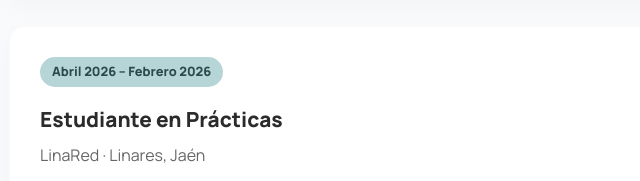
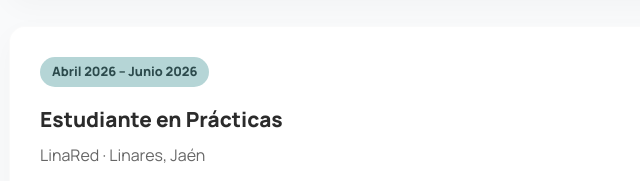
Before and after one commit to M4rt0-dev/Curriculum, a plain HTML site: page experiencia.html in a window 1280 px wide. Shown: the part 772-953 px from the top of the page, 183-823 px from the left. Drawn offline with nearby package versions, Linux system fonts and the light colour scheme; a web font is replaced by a local one.

Commit message:
Update experiencia.html

```diff
--- a/experiencia.html
+++ b/experiencia.html
@@ -175,7 +175,7 @@
                         </div>
                     </article>
                     <article class="timeline-card scroll-trigger">
-                        <span class="card-date">Abril 2026 – Febrero 2026</span>
+                        <span class="card-date">Abril 2026 – Junio 2026</span>
                         <div class="card-content">
                             <h3>Estudiante en Prácticas</h3>
                             <h4>LinaRed · Linares, Jaén</h4>
```
